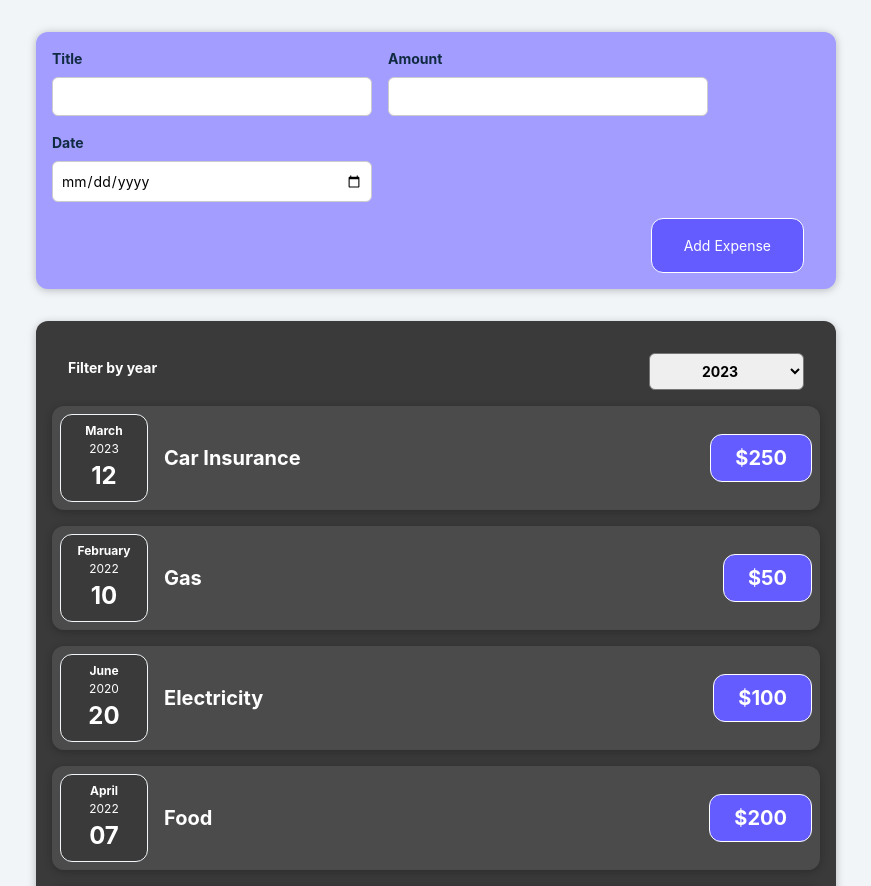
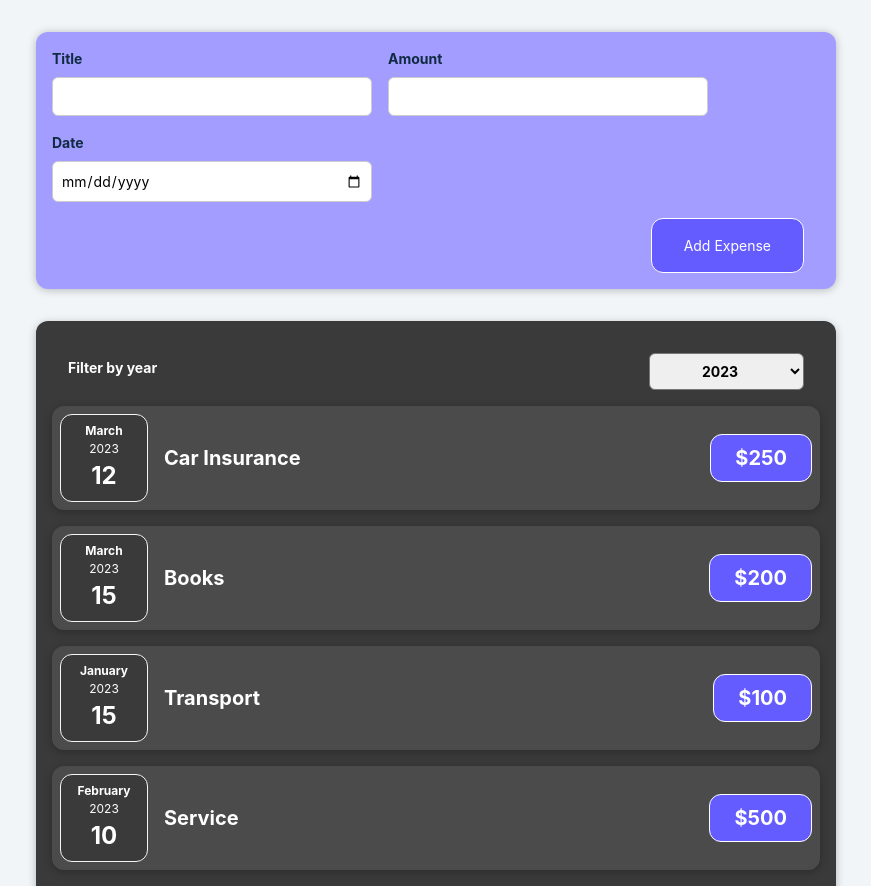
Before and after one commit to mariata06/Budget-table, a React (Create React App) app: page / in a window 1280 px wide. Shown: the top 886 px of the page, without its empty margins (204-1075 px from the left). Built offline with nearby package versions, Linux system fonts and the light colour scheme.

Commit message:
Filters expenses by year, displays message if no expenses

```diff
--- a/src/App.js
+++ b/src/App.js
@@ -1,9 +1,8 @@
-import React from 'react';
+import React, { useState } from 'react';
 import Expenses from './components/Expenses';
 import NewExpense from './components/NewExpense';
 
-function App() {
-  const expenses = [
+const INITIAL_EXPENSES = [
     {
       id: 'e1',
       title: "Car Insurance",
@@ -38,7 +37,7 @@ function App() {
       id: 'e6',
       title: "Books",
       amount: 200,
-      date: new Date(2023, 2, 22),
+      date: new Date(2023, 2, 15),
     },
     {
       id: 'e7',
@@ -46,11 +45,30 @@ function App() {
       amount: 500,
       date: new Date(2021, 6, 25),
     },
+    {
+      id: 'e8',
+      title: "Transport",
+      amount: 100,
+      date: new Date(2023, 0, 15),
+    },
+    {
+      id: 'e9',
+      title: "Service",
+      amount: 500,
+      date: new Date(2023, 1, 10),
+    },
   ];
+
+function App() {
+  const [expenses, setExpenses] = useState(INITIAL_EXPENSES);
 
   const addExpenseHandler = (expense) => {
     // console.log('in App.ja');
     // console.log(expense);
+    // setExpenses([expense, ...expenses]);
+    setExpenses((prevExpenses) => {
+      return [expense, ...prevExpenses];
+    })
   }
 
   return (
--- a/src/components/ExpenseFilter.css
+++ b/src/components/ExpenseFilter.css
@@ -21,4 +21,5 @@
     padding: 0.5rem 3rem;
     font-weight: bold;
     border-radius: 6px;
+    outline: none;
 }
--- a/src/components/ExpenseFilter.js
+++ b/src/components/ExpenseFilter.js
@@ -3,7 +3,7 @@ import './ExpenseFilter.css';
 
 const ExpenseFilter = (props) => {
     const filterChangeHandler = (event) => {
-        console.log(event.target.value);
+        // console.log(event.target.value);
         props.onChangeFilter(event.target.value);
     }
 
@@ -16,6 +16,7 @@ const ExpenseFilter = (props) => {
                     <option value="2022">2022</option>
                     <option value="2021">2021</option>
                     <option value="2020">2020</option>
+                    <option value="2019">2019</option>
                 </select>
             </div>
         </div>
--- a/src/components/ExpenseForm.js
+++ b/src/components/ExpenseForm.js
@@ -2,10 +2,16 @@ import React, {useState} from 'react';
 import './ExpenseForm.css';
 
 const ExpenseForm = (props) => {
+    // const today = new Date();
+    // const today = { currentTime: new Date().toLocaleString()};
     //multiple separates State slices
     const [enteredTitle, setEnteredTitle] = useState('');
     const [enteredAmount, setEnteredAmount] = useState('');
     const [enteredDate, setEnteredDate] = useState('');
+    // const today = Date.now();
+
+    // console.log(today);
+    // console.log(today.currentTime);
 
     //alternative with one State
     // const [userInput, setUserInput] = useState(
--- a/src/components/Expenses.css
+++ b/src/components/Expenses.css
@@ -5,3 +5,7 @@
     width: 50rem;
     max-width: 95%;
 }
+
+.expenses p {
+    color: var(--color-white);
+}
--- a/src/components/Expenses.js
+++ b/src/components/Expenses.js
@@ -14,17 +14,28 @@ function Expenses(props) {
         setFilteredYear(selectedYear)
     }
 
+    const filteredExpenses = props.items.filter(expense => {
+        return expense.date.getFullYear().toString() === filteredYear;
+    });
+
     return (
         <div>
             <Card className='expenses'>
-                <ExpenseFilter selected={filteredYear} onChangeFilter={filterChangeHandler}/>
-                {props.items.map((expense) =>
-                    <ExpenseItem
-                        key={expense.id}
-                        title={expense.title}
-                        amount={expense.amount}
-                        date={expense.date}
-                    />)}
+                <ExpenseFilter
+                    selected={filteredYear}
+                    onChangeFilter={filterChangeHandler}
+                />
+                {filteredExpenses.length === 0 && <p>No expenses found.</p>}
+                {filteredExpenses.length > 0 &&
+                    filteredExpenses.map((expense) => (
+                        <ExpenseItem
+                            key={expense.id}
+                            title={expense.title}
+                            amount={expense.amount}
+                            date={expense.date}
+                        />
+                    ))
+                }
             </Card>
         </div>
 
```
